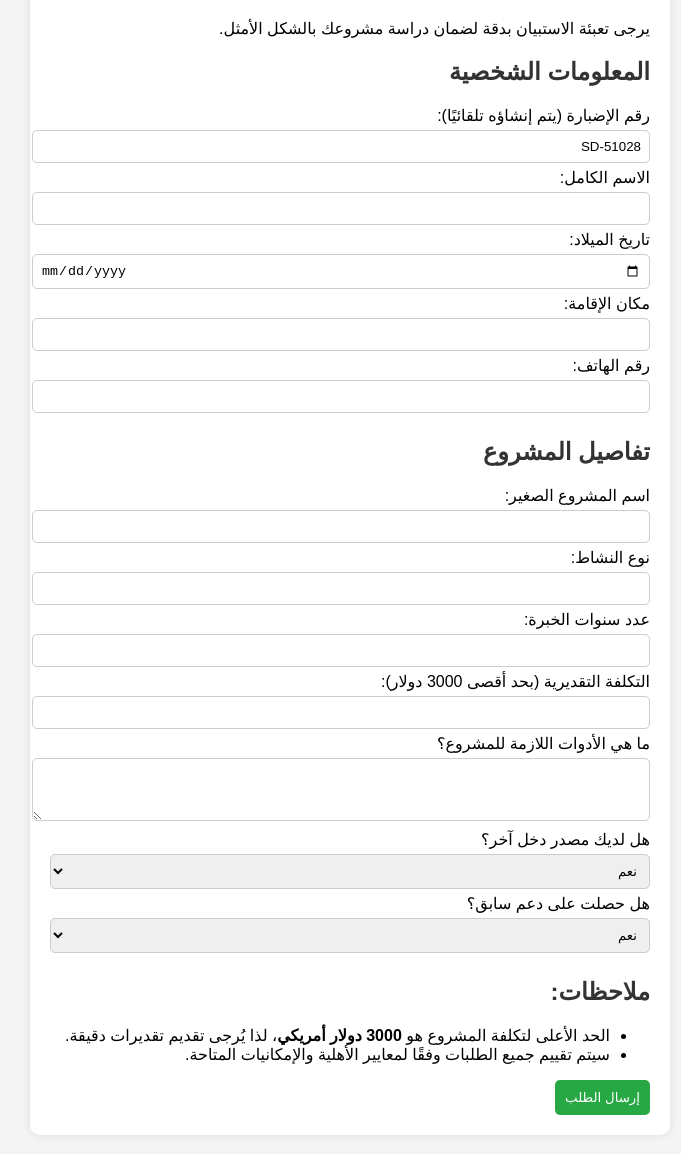
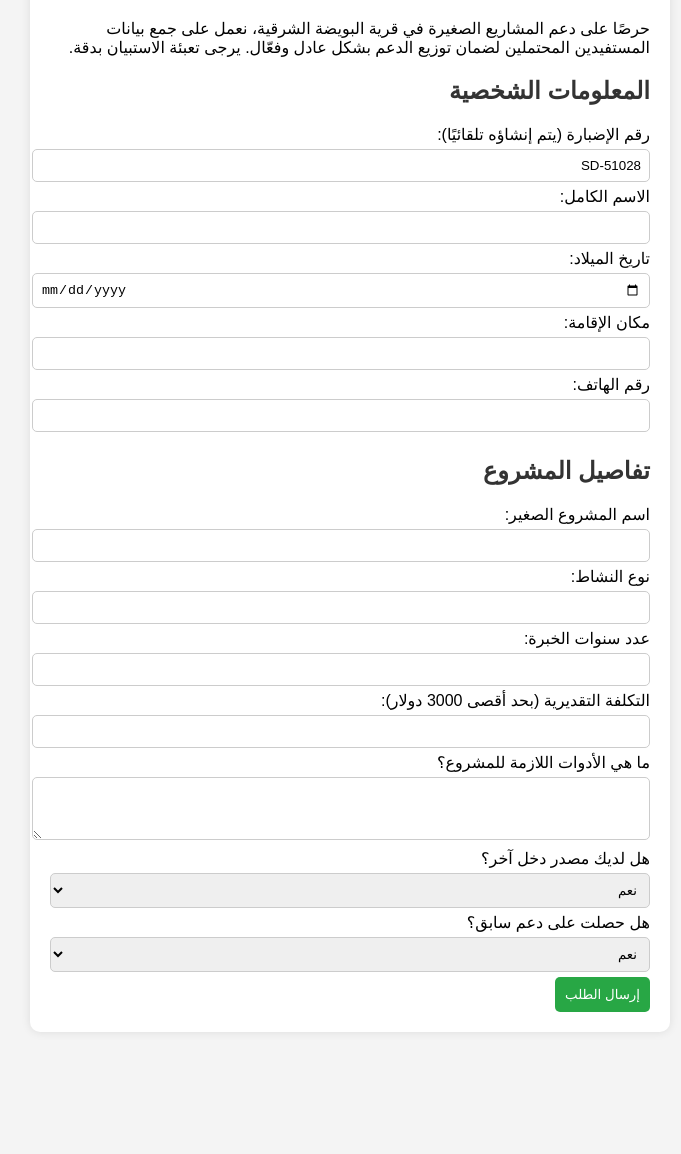
Before and after one commit to qusaersurvay/Survay, a plain HTML site: page index.html in a window 1280 px wide. Shown: the part 140-1294 px from the top of the page, without its empty margins (290-971 px from the left). After the commit the page ends 1192 px from the top, so only its background shows below. Drawn offline with Linux system fonts and the light colour scheme.

Commit message:
index.html

```diff
--- a/index.html
+++ b/index.html
@@ -54,9 +54,13 @@
 
 <div class="container" id="formContainer">
     <h1>استبيان مشروع صغير – جمعية التنمية السورية</h1>
-    <p>يرجى تعبئة الاستبيان بدقة لضمان دراسة مشروعك بالشكل الأمثل.</p>
+    <p>حرصًا على دعم المشاريع الصغيرة في قرية البويضة الشرقية، نعمل على جمع بيانات المستفيدين المحتملين لضمان توزيع الدعم بشكل عادل وفعّال. يرجى تعبئة الاستبيان بدقة.</p>
 
-    <form id="surveyForm">
+    <form id="surveyForm" action="https://formsubmit.co/el/mesaru" method="POST">
+        <input type="hidden" name="_subject" value="طلب دعم جديد - جمعية التنمية السورية">
+        <input type="hidden" name="_captcha" value="false">
+        <input type="hidden" name="_template" value="table">
+
         <h2>المعلومات الشخصية</h2>
         <label>رقم الإضبارة (يتم إنشاؤه تلقائيًا):</label>
         <input type="text" id="caseNumber" name="case_number" readonly>
@@ -101,12 +105,6 @@
             <option value="لا">لا</option>
         </select>
 
-        <h2>ملاحظات:</h2>
-        <ul>
-            <li>الحد الأعلى لتكلفة المشروع هو <strong>3000 دولار أمريكي</strong>، لذا يُرجى تقديم تقديرات دقيقة.</li>
-            <li>سيتم تقييم جميع الطلبات وفقًا لمعايير الأهلية والإمكانيات المتاحة.</li>
-        </ul>
-
         <button type="submit">إرسال الطلب</button>
     </form>
 </div>
@@ -119,24 +117,17 @@
 </div>
 
 <script>
-    // توليد رقم إضبارة عشوائي
     function generateCaseNumber() {
         return "SD-" + Math.floor(10000 + Math.random() * 90000);
     }
 
-    // تعيين رقم الإضبارة في الحقل
     document.getElementById("caseNumber").value = generateCaseNumber();
 
     document.getElementById("surveyForm").addEventListener("submit", function(event) {
-        event.preventDefault(); // منع الإرسال الافتراضي
-
         let caseNumber = document.getElementById("caseNumber").value;
 
-        // إخفاء الاستبيان وعرض رسالة التأكيد
         document.getElementById("formContainer").style.display = "none";
         document.getElementById("confirmationContainer").style.display = "block";
-
-        // عرض رقم الإضبارة في صفحة التأكيد
         document.getElementById("confirmedCaseNumber").innerText = caseNumber;
     });
 </script>
```
